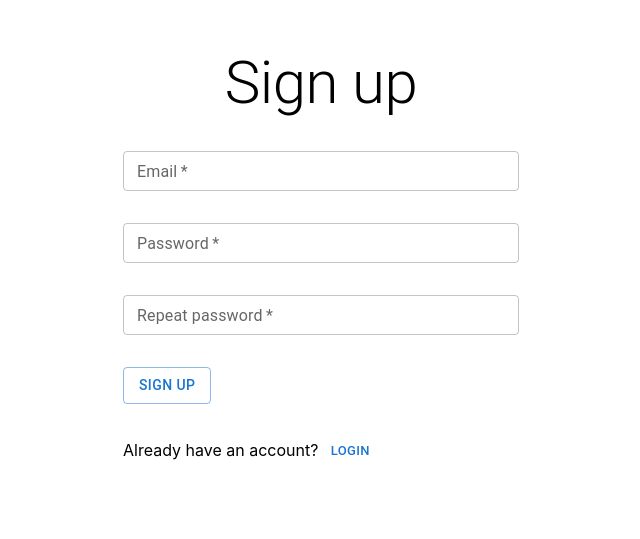
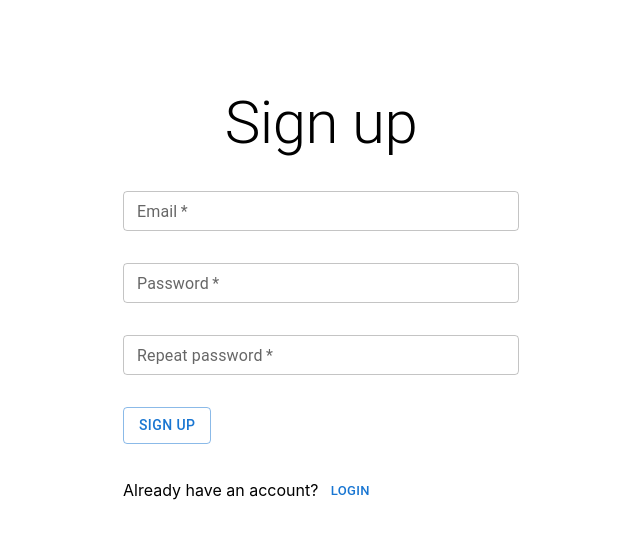
Before and after one commit to TFG-Gestion-de-actividades-de-CISV/ReactFront, a React (Vite) app: page /signup in a window 1280 px wide. Shown: the part 103-642 px from the top of the page, without its empty margins (319-959 px from the left). Built offline with nearby package versions, Linux system fonts and the light colour scheme.

Commit message:
Modificación de altura minima de Container

```diff
--- a/src/Views/LoginView.jsx
+++ b/src/Views/LoginView.jsx
@@ -9,7 +9,7 @@ const LoginView = () => {
         maxWidth="xs"
         sx={{
           display: "flex",
-          minHeight: "90vh",
+          minHeight: "100vh",
           alignItems: "center",
         }}
       >
--- a/src/Views/SignupView.jsx
+++ b/src/Views/SignupView.jsx
@@ -9,7 +9,7 @@ const LoginView = () => {
         maxWidth="xs"
         sx={{
           display: "flex",
-          minHeight: "90vh",
+          minHeight: "100vh",
           alignItems: "center",
         }}
       >
```
